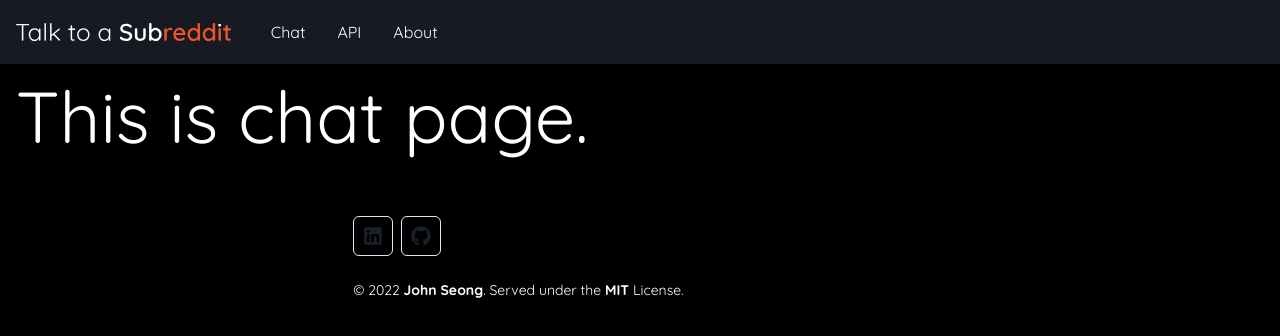
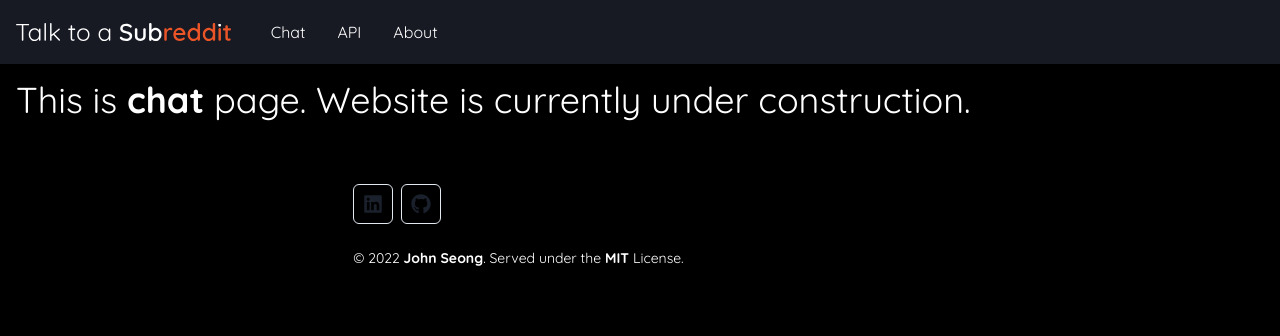
Before and after one commit to wonmor/Talk-To-A-Subreddit, a React (Create React App) app in the folder client/: page /chat in a window 1280 px wide. Shown: the top 336 px of the page. Built offline with nearby package versions, Linux system fonts and the light colour scheme.

Commit message:
Updated colour scheme

```diff
--- a/client/src/components/pages/Chat.jsx
+++ b/client/src/components/pages/Chat.jsx
@@ -1,7 +1,7 @@
 export default function Chat() {
     return (
-        <h1>
-            This is chat page.
+        <h1 className="text-4xl">
+            This is <b>chat</b> page. Website is currently under construction.
         </h1>
     );
 }
--- a/client/src/components/pages/Home.jsx
+++ b/client/src/components/pages/Home.jsx
@@ -127,7 +127,7 @@
 
                         {!goodToGo &&
                             <Text className="mb-5 text-5xl mt-5 md:mt-0">
-                                If you don't mind me asking, <b>what should I call you?</b>
+                                If you don't mind me asking, <b style={{ color: "#ffbdf4" }}>what should I call you?</b>
                             </Text>
                         }
                     </>
--- a/client/src/components/pages/NotFound.jsx
+++ b/client/src/components/pages/NotFound.jsx
@@ -1,7 +1,7 @@
 export default function NotFound() {
     return (
-        <h1>
-            404 Error!
+        <h1 className="text-4xl">
+            <b>404</b> Error. Kindly check the URL again.
         </h1>
     );
 }
```
